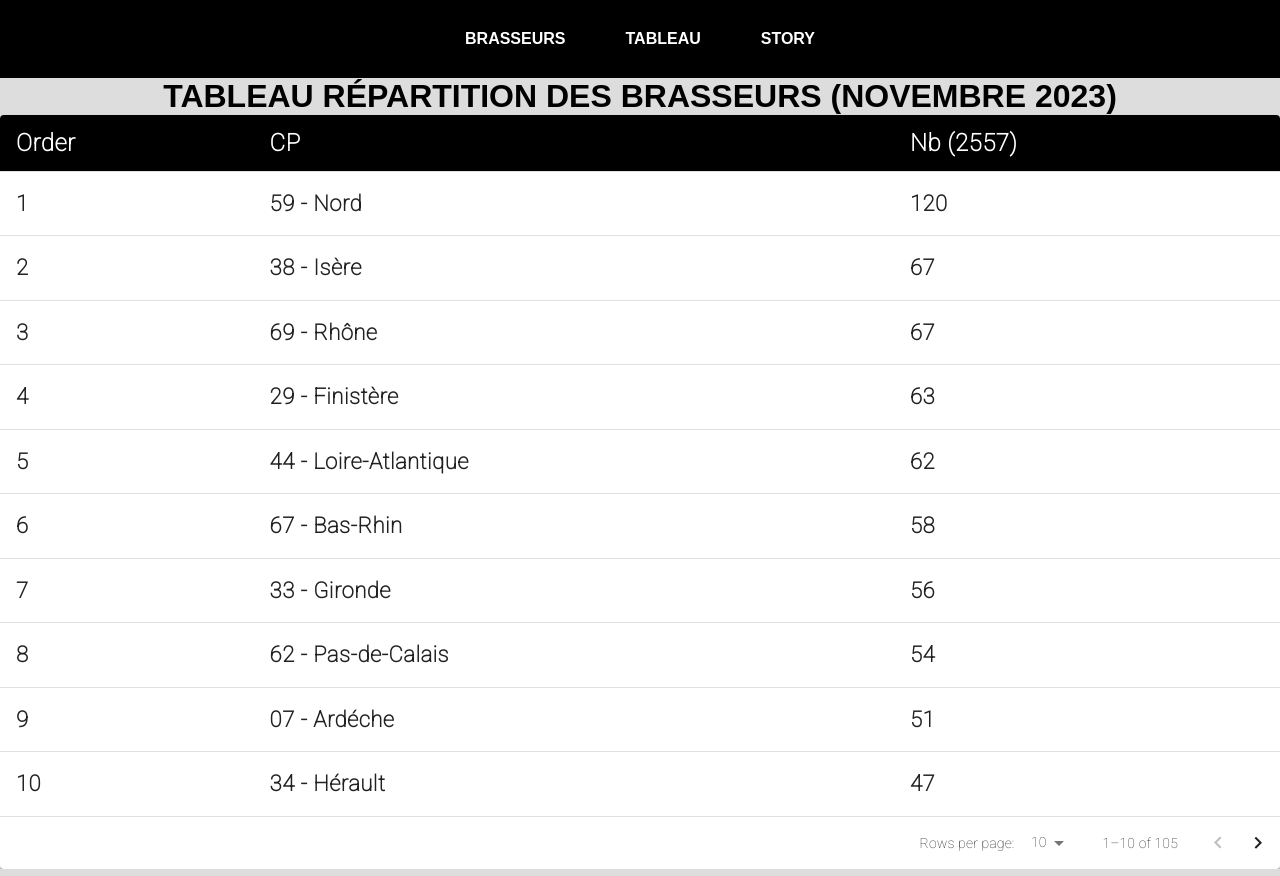
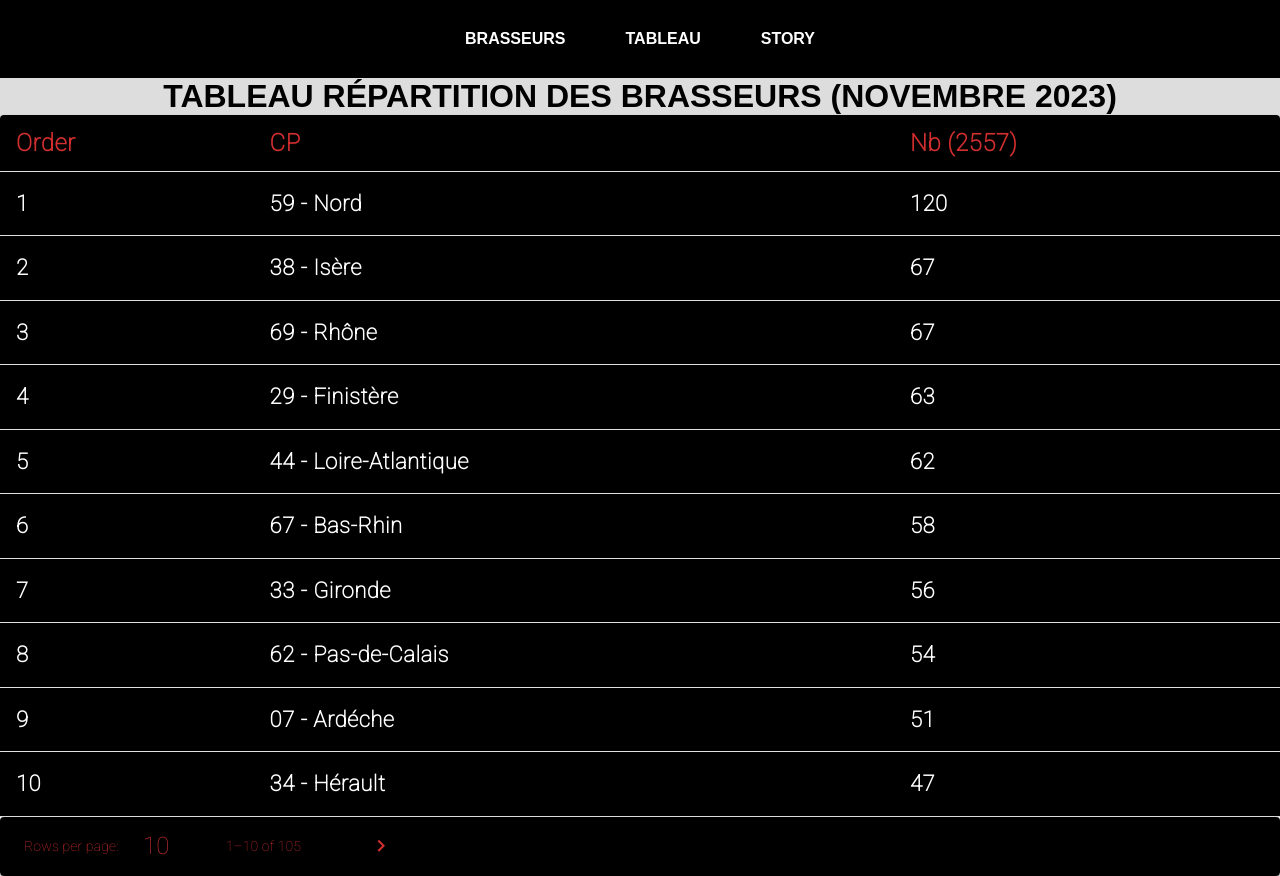
Before and after one commit to frameur/brasseurs, a React (Vite) app: page /tableau in a window 1280 px wide. Built offline with nearby package versions, Linux system fonts and the light colour scheme.

Commit message:
Update Tableaubrewers.jsx

```diff
--- a/src/pages/Tableaubrewers.jsx
+++ b/src/pages/Tableaubrewers.jsx
@@ -14,10 +14,38 @@ import Paper from '@mui/material/Paper'
 import Navigation from '../components/Navigation'
 import './tableaubrewers.css'
 
+const StyledTablePagination = styled(TablePagination)(({ theme }) => ({
+  color: theme.palette.error.main, // Changez la couleur du texte en rouge
+  backgroundColor: theme.palette.common.black, // Changez la couleur d'arrière-plan en noir
+  padding: theme.spacing(2),
+  borderRadius: theme.shape.borderRadius,
+  boxShadow: theme.shadows[1],
+  fontWeight: 'bold',
+  fontSize: 24,
+
+
+  '& .MuiTablePagination-displayedRows': {
+    margin: theme.spacing(1, 0),
+  },
+  '& .MuiTablePagination-spacer': {
+    flex: 'none',
+  },
+  '& .MuiTablePagination-select': {
+    margin: theme.spacing(1, 0),
+  },
+  '& .MuiTablePagination-selectLabel': {
+    marginRight: theme.spacing(1),
+  },
+  '& .MuiTablePagination-actions': {
+    justifyContent: 'flex-end',
+  },
+}));
+
+
 const StyledTableCell = styled(TableCell)(({ theme }) => ({
   [`&.${tableCellClasses.head}`]: {
-    backgroundColor: theme.palette.common.black,
-    color: theme.palette.common.white,
+    color: theme.palette.error.main, // Changez la couleur du texte en rouge
+  backgroundColor: theme.palette.common.black, // Changez la couleur d'arrière-plan en noir
     fontSize: 24,
     fontFamily: 'Roboto, Arial, Verdana',
     letterSpacing: '0.5px',
@@ -27,8 +55,8 @@ const StyledTableCell = styled(TableCell)(({ theme }) => ({
     fontSize: 22,
     fontFamily: 'Roboto, Arial, Verdana',
     letterSpacing: '0.5px',
-    backgroundColor: theme.palette.common.white,
-    color: theme.palette.text.primary,
+    backgroundColor: theme.palette.common.black,
+    color: theme.palette.common.white,
     fontWeight: 'bold', // Ajoutez une épaisseur de police ici
   },
 }))
@@ -98,7 +126,7 @@ function Tableaubrewers() {
               ))}
           </TableBody>
         </Table>
-        <TablePagination
+        <StyledTablePagination
           rowsPerPageOptions={[10, 25, 100]}
           component="div"
           count={Object.entries(nbBrasseriesParDepartement).length}
```
